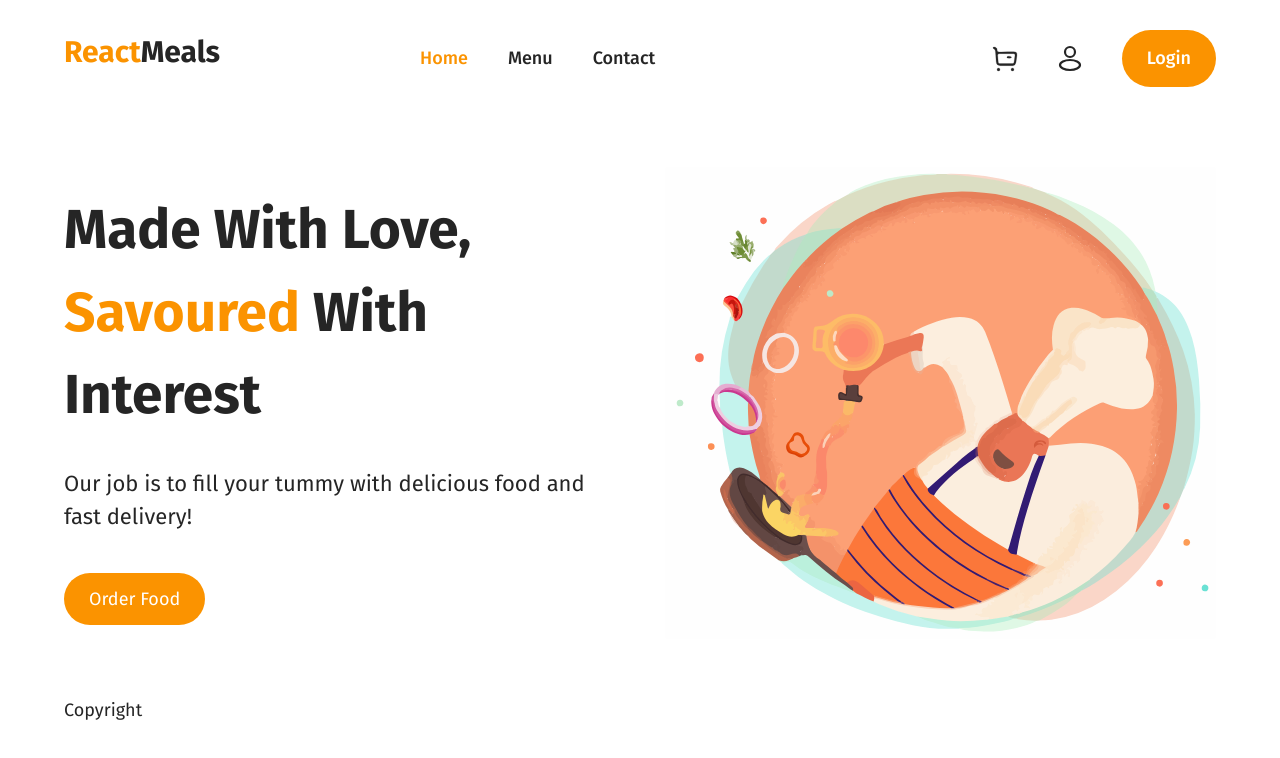
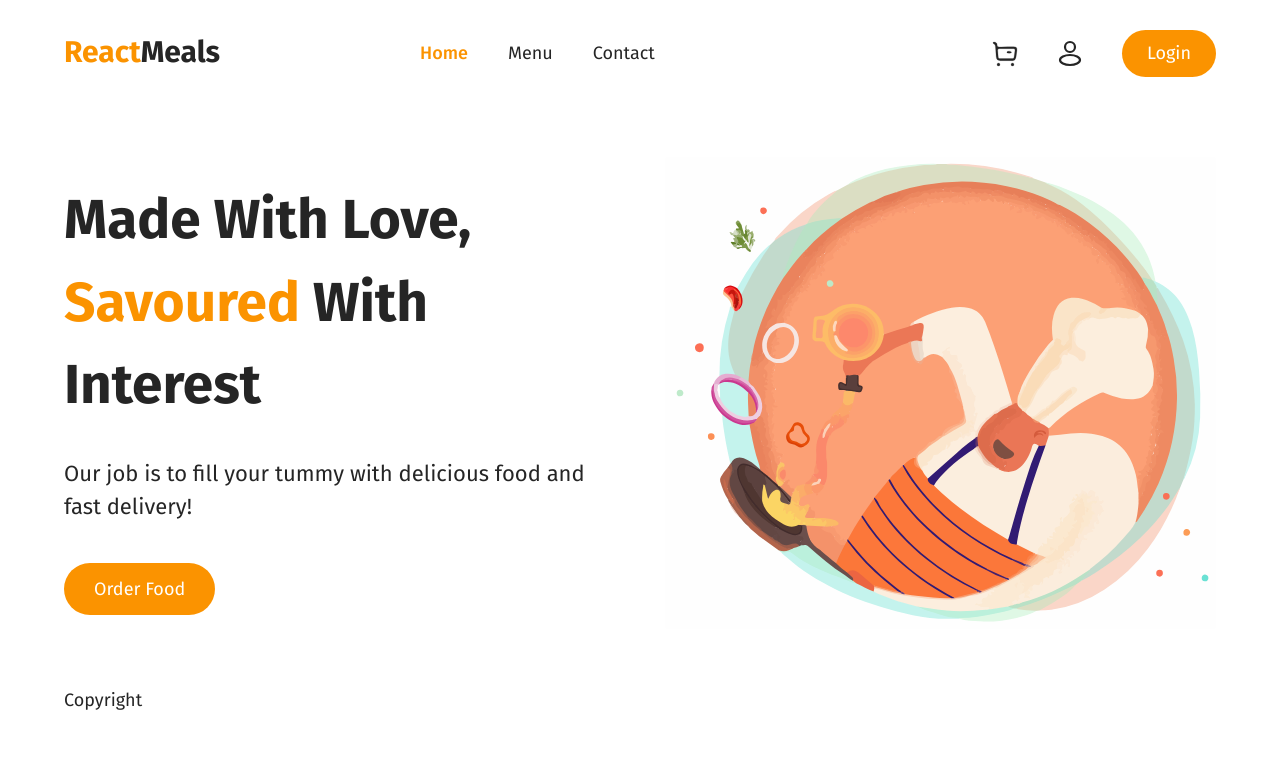
Before and after one commit to findshrey/food-order-app, a React (Create React App) app: page / in a window 1280 px wide. Shown: the top 758 px of the page. Built offline with nearby package versions, Linux system fonts and the light colour scheme.

Commit message:
Refactor: Layout compoent

```diff
--- a/src/components/Hero/Hero.js
+++ b/src/components/Hero/Hero.js
@@ -1,9 +1,18 @@
 import React from "react"
+import { useHistory } from "react-router-dom"
 
+import { MENU } from "../../constants/routes"
+import imgCooking from "../../assets/illustrations/cooking.svg"
 import styles from "./Hero.module.scss"
-import imgCooking from "../../assets/illustrations/cooking.svg"
 
 const Hero = () => {
+   let history = useHistory()
+
+   // Navigate to menu
+   const handleClick = () => {
+      history.push(MENU)
+   }
+
    return (
       <section className={styles.hero}>
          <div className={styles["hero-text"]}>
@@ -14,7 +23,9 @@ const Hero = () => {
                Our job is to fill your tummy with delicious food and fast
                delivery!
             </p>
-            <button className="btn-red">Order Food</button>
+            <button className="btn-red" onClick={handleClick}>
+               Order Food
+            </button>
          </div>
          <div className={styles["hero-img"]}>
             <img src={imgCooking} />
--- a/src/components/Layout/Header.js
+++ b/src/components/Layout/Header.js
@@ -1,6 +1,7 @@
 import React from "react"
 import { Link } from "react-router-dom"
 
+import { HOME } from "../../constants/routes"
 import Navbar from "./Navbar"
 import styles from "./Header.module.scss"
 
@@ -8,7 +9,7 @@ const Header = () => {
    return (
       <header className={styles["main-head"]}>
          <div className="container">
-            <Link to="/">
+            <Link to={HOME}>
                <div className="logo">
                   <h1>
                      <span>React</span>Meals
--- a/src/components/Layout/Header.module.scss
+++ b/src/components/Layout/Header.module.scss
@@ -2,7 +2,6 @@
 
 .main-head {
    padding: 3rem 0;
-   // background-color: $c-cream;
 
    :global(.container) {
       display: flex;
--- a/src/components/Layout/Navbar.js
+++ b/src/components/Layout/Navbar.js
@@ -1,6 +1,7 @@
 import React, { useContext } from "react"
 import { NavLink } from "react-router-dom"
 
+import * as ROUTES from "../../constants/routes"
 import AuthContext from "../../context/AuthContext"
 import CartContext from "../../context/CartContext"
 import IconCart from "../../icons/IconCart"
@@ -20,33 +21,43 @@ const Navbar = () => {
       <nav className={styles.navbar}>
          <ul>
             <li>
-               <NavLink to="/" activeClassName={styles["active-link"]} exact>
+               <NavLink
+                  to={ROUTES.HOME}
+                  activeClassName={styles["active-link"]}
+                  exact
+               >
                   Home
                </NavLink>
             </li>
             <li>
-               <NavLink to="/menu" activeClassName={styles["active-link"]}>
+               <NavLink
+                  to={ROUTES.MENU}
+                  activeClassName={styles["active-link"]}
+               >
                   Menu
                </NavLink>
             </li>
             <li>
-               <NavLink to="/contact" activeClassName={styles["active-link"]}>
+               <NavLink
+                  to={ROUTES.CONTACT}
+                  activeClassName={styles["active-link"]}
+               >
                   Contact
                </NavLink>
             </li>
             <li>
-               <NavLink to="/cart">
+               <NavLink to={ROUTES.CART}>
                   <IconCart />
                </NavLink>
             </li>
             <li>
-               <NavLink to="/profile">
+               <NavLink to={ROUTES.PROFILE}>
                   <IconUser />
                </NavLink>
             </li>
             {!authCtx.isLoggedIn ? (
                <li>
-                  <NavLink className="btn-red" to="/auth">
+                  <NavLink className="btn-red" to={ROUTES.AUTH}>
                      Login
                   </NavLink>
                </li>
--- a/src/components/Layout/Navbar.module.scss
+++ b/src/components/Layout/Navbar.module.scss
@@ -22,10 +22,14 @@
    a {
       display: flex;
       align-items: center;
-      font-weight: 500;
+   }
+
+   :global(.btn-red) {
+      padding: 1rem 2.5rem;
    }
 }
 
 .active-link {
    color: $c-red;
+   font-weight: 500;
 }
--- a/src/index.scss
+++ b/src/index.scss
@@ -104,7 +104,7 @@ img {
 %btn-common {
    border: none;
    border-radius: 3rem;
-   padding: 1.5rem 2.5rem;
+   padding: 1.5rem 3rem;
    transition: all 0.4s ease;
 }
 
```
